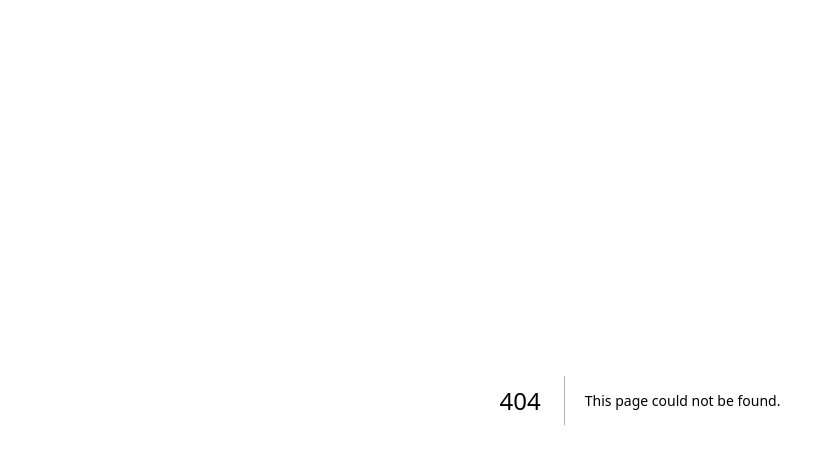
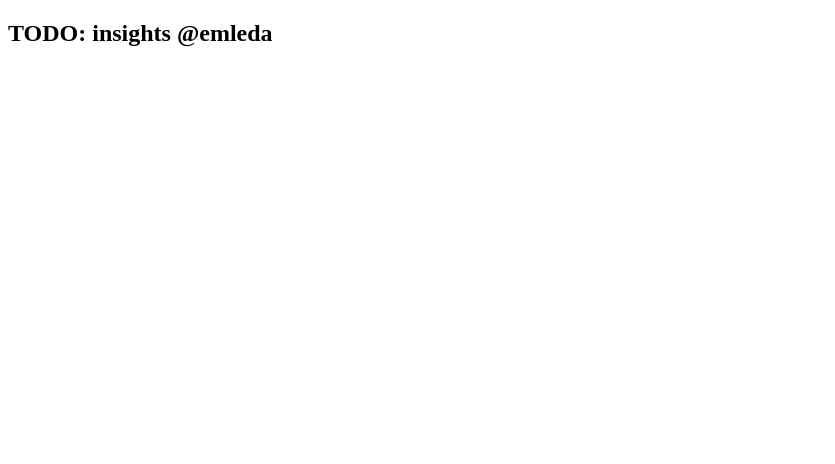
Before and after one commit to 0x13bbb/logbook, a Next.js app in the folder frontend/: page /insights in a window 1280 px wide. Before the commit this address had no page. Shown: the top 464 px of the page, without its empty margins (0-835 px from the left). Built offline with nearby package versions, Linux system fonts and the light colour scheme.

Commit message:
init insights for @emleda

```diff
--- /dev/null
+++ b/frontend/app/insights/page.tsx
@@ -0,0 +1,9 @@
+export default function Insights() {
+  return (
+    <>
+        <h2 className="m-8 scroll-m-20 pb-2 text-3xl font-semibold tracking-tight first:mt-0">
+            TODO: insights @emleda
+        </h2>
+    </>
+  )
+}
```
